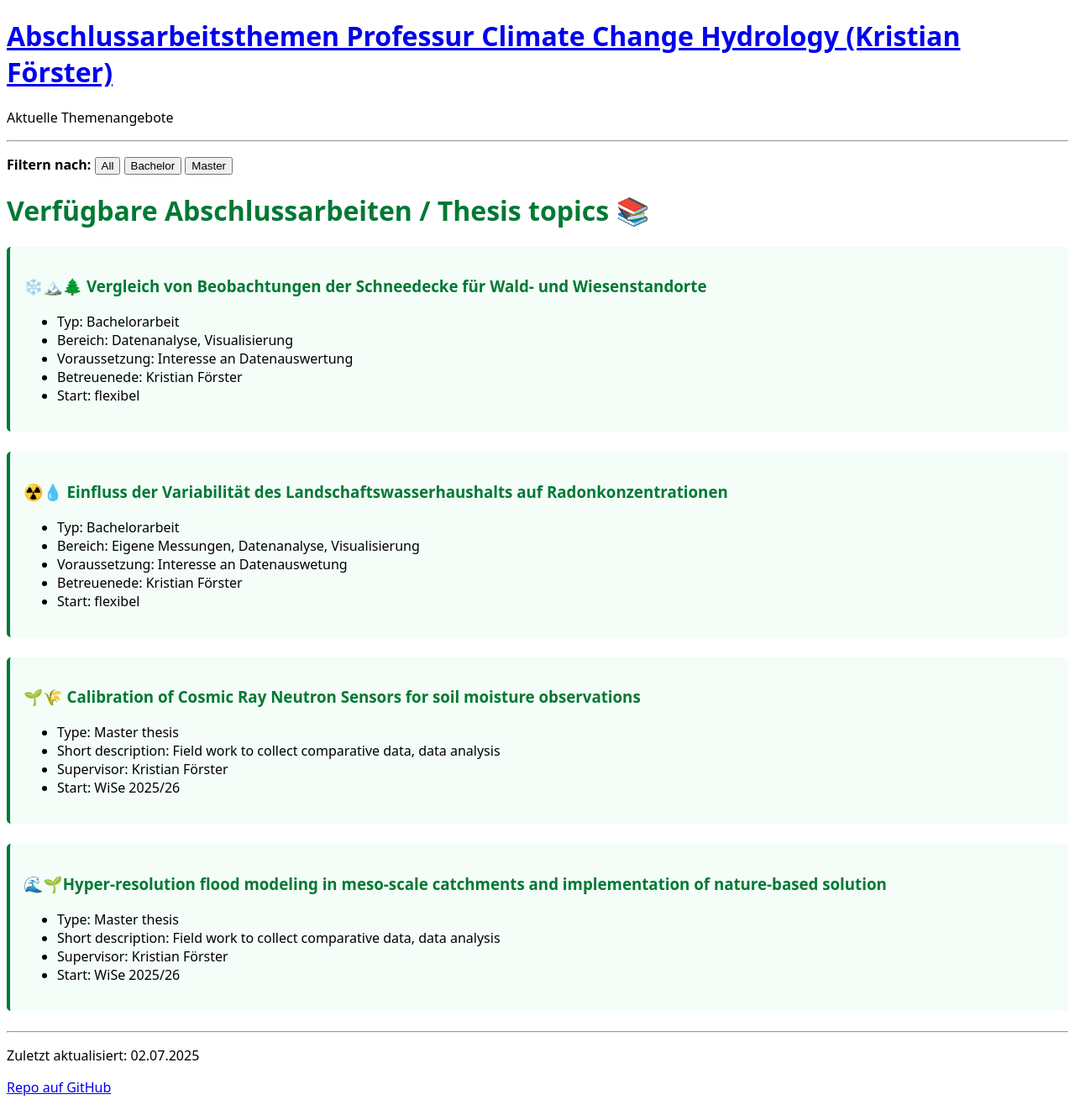
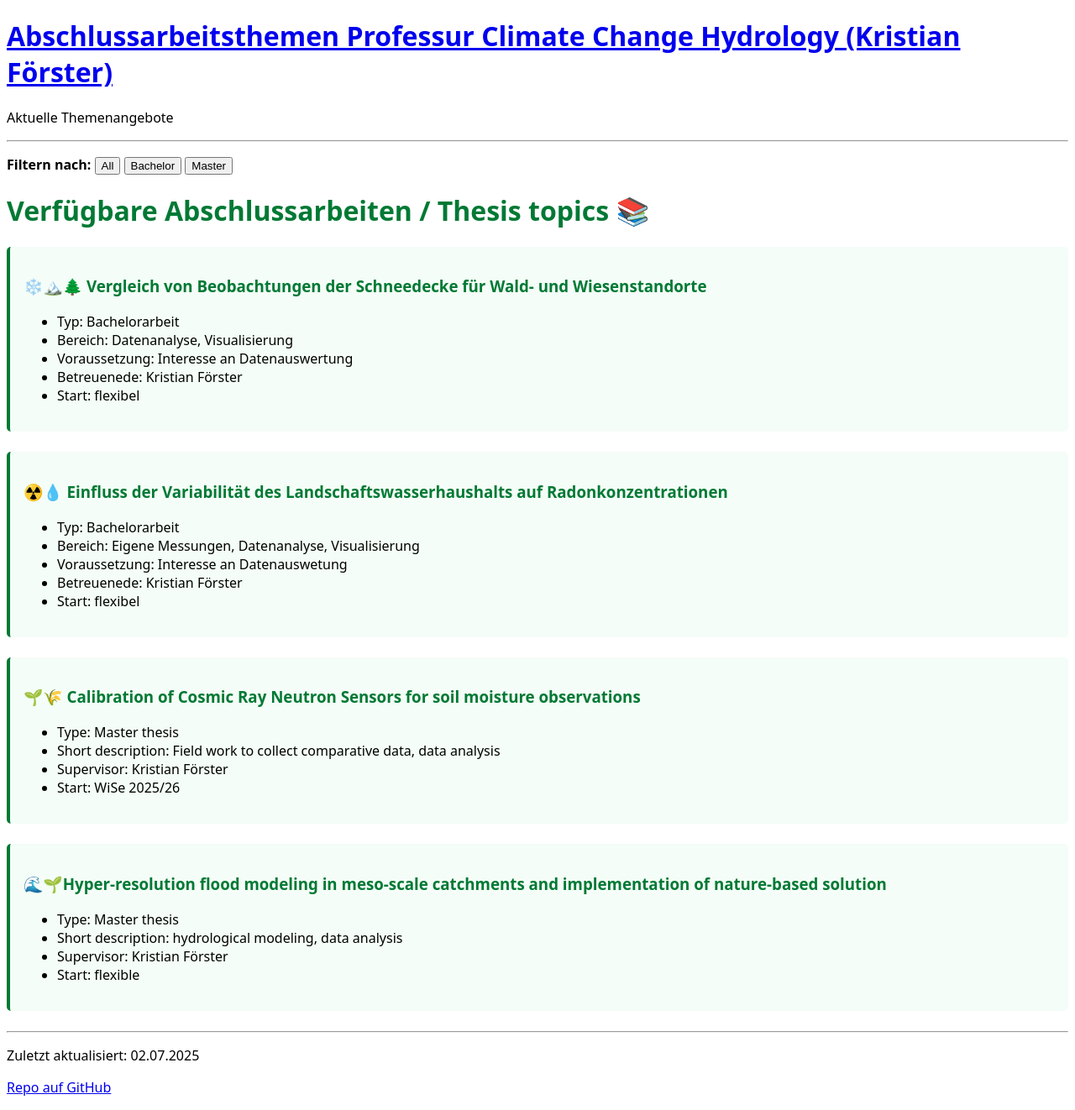
Before and after one commit to kristianfoerster/hswt-cch, a Jekyll site: the page built from index.md, in a window 1280 px wide. Shown: the whole page at 84% size. Built offline with Jekyll 4.4.1, drawn with Linux system fonts in a browser that asks for light colours; our own code applies the rules of GitHub Pages for plain Markdown files.

Commit message:
Update index.md

```diff
--- a/index.md
+++ b/index.md
@@ -80,9 +80,9 @@
 
 ### 🌊🌱Hyper-resolution flood modeling in meso-scale catchments and implementation of nature-based solution
 * Type: Master thesis
-* Short description: Field work to collect comparative data, data analysis
+* Short description: hydrological modeling, data analysis
 * Supervisor: Kristian Förster
-* Start: WiSe 2025/26
+* Start: flexible
 
 </div>
 
```
